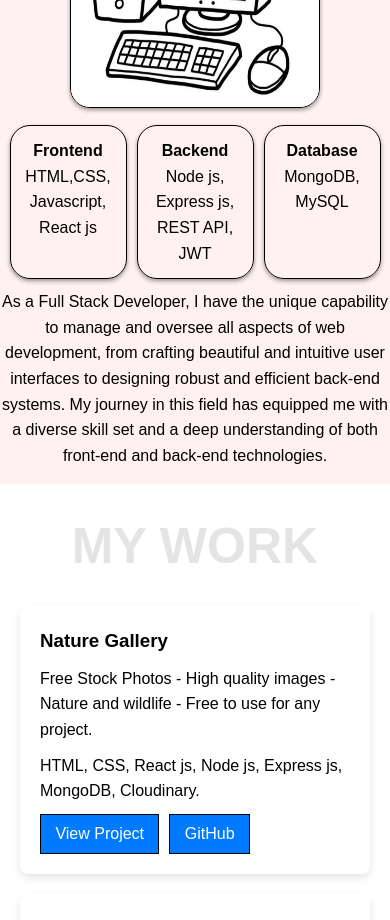
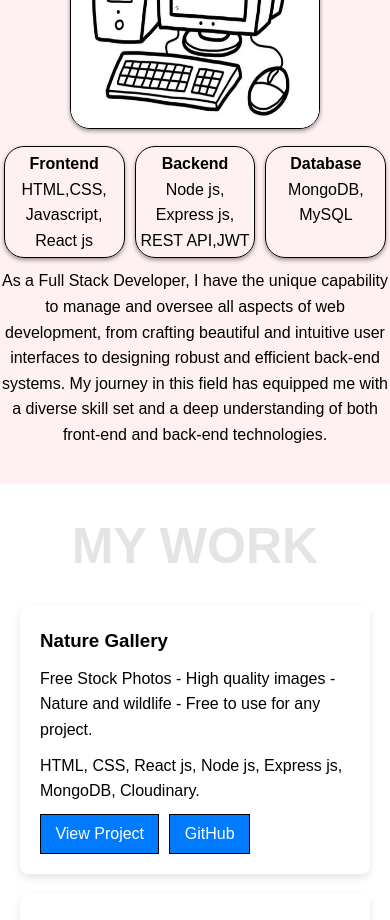
Before and after one commit to Chinmayk19/My-Portfolio, a React (Vite) app: page / in a window 390 px wide. Shown: the part 1060-1980 px from the top of the page. Built offline with nearby package versions, Linux system fonts and the light colour scheme.

Commit message:
first change

```diff
--- a/src/pages/CSS/Home.css
+++ b/src/pages/CSS/Home.css
@@ -333,6 +333,10 @@
       width: 250px;
       height: 250px;
     }
+    .skills{
+      width: 31%;
+      padding: 4px;
+    }
     .contact-details{
       flex-direction: column;
     }
```
